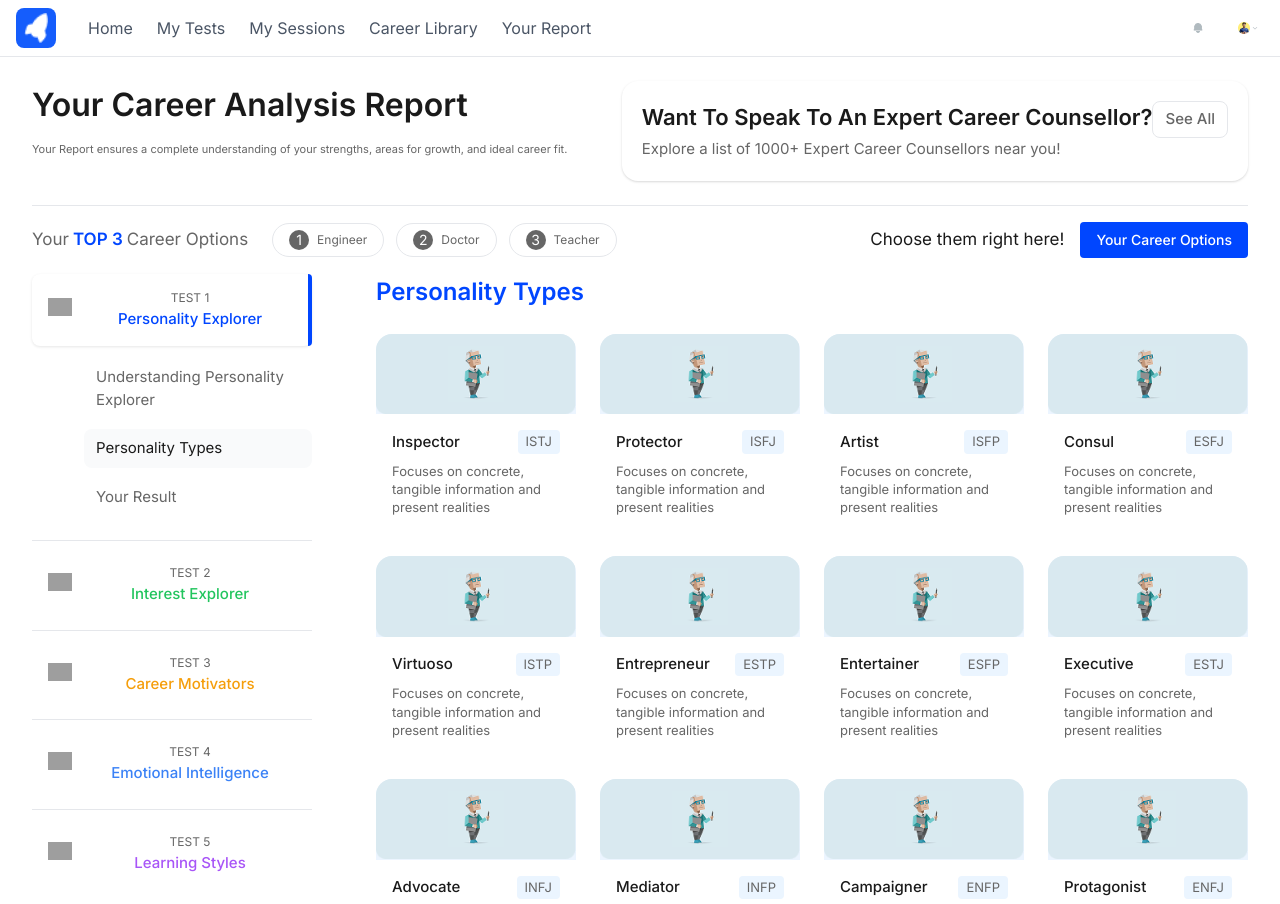
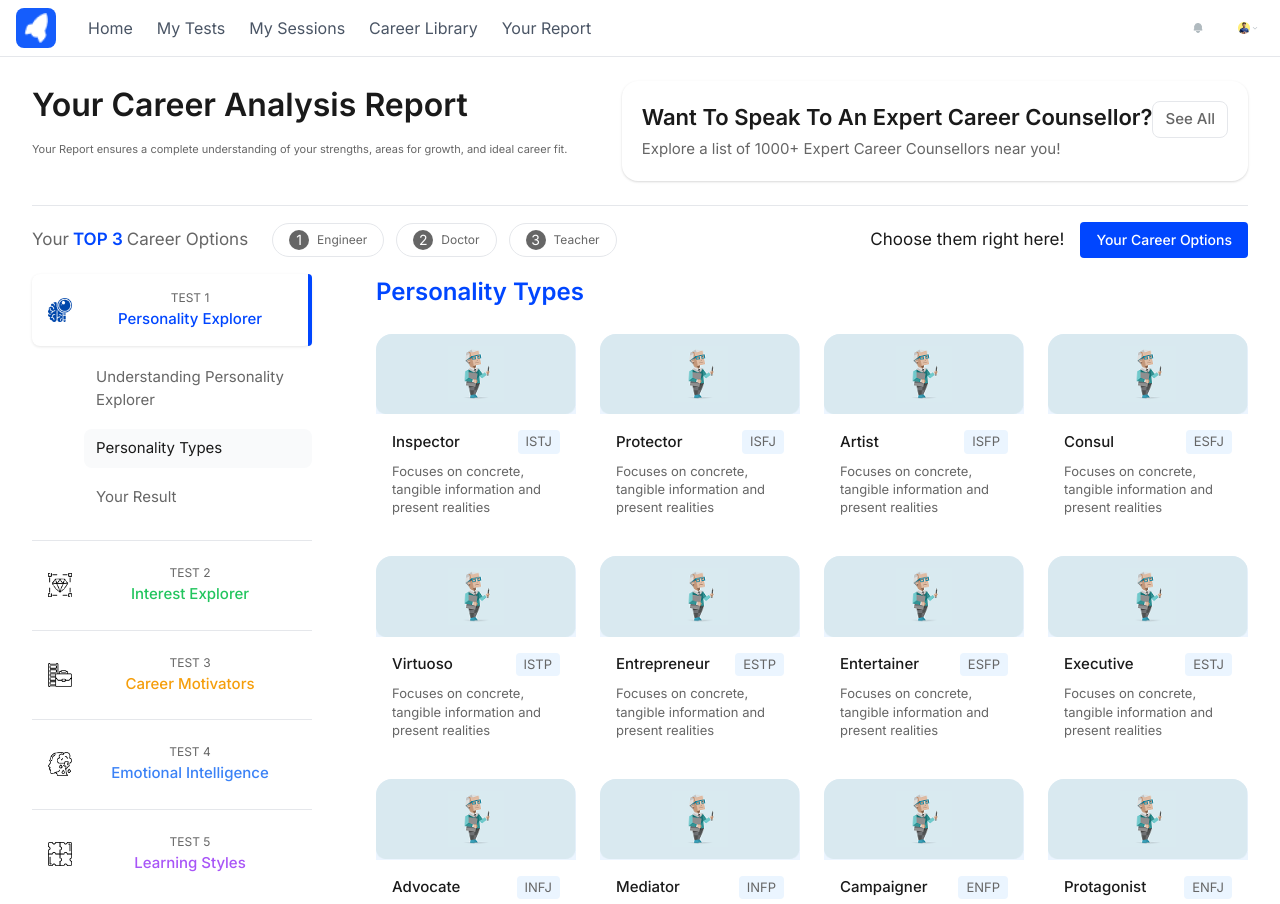
Before and after one commit to niharikabulani110/infigon, a Next.js app: page /personality-types in a window 1280 px wide. Shown: the top 904 px of the page. Built offline with nearby package versions, Linux system fonts and the light colour scheme; grey boxes are pictures that could not be loaded.

Commit message:
fixed lint errors

```diff
--- a/src/components/SideNavigation.tsx
+++ b/src/components/SideNavigation.tsx
@@ -105,7 +105,7 @@ export const SideNavigation = ({ expandedSection, toggleSection }: SideNavigatio
             <div className="relative p-4 w-full bg-white rounded-lg shadow-[0px_1px_3px_rgba(0,0,0,0.1)] cursor-pointer hover:bg-gray-50 transition-colors">
               <div className="flex items-center gap-3">
                 <div className="w-6 h-6 flex-shrink-0">
-                  <Image src="/icons/brain.png" alt="Personality" width={24} height={24} />
+                  <Image src="/brain-icon.png" alt="Personality" width={24} height={24} />
                 </div>
                 <div className="flex-1">
                   <div className="text-xs text-[#666666] mb-0.5">TEST 1</div>
@@ -141,7 +141,7 @@ export const SideNavigation = ({ expandedSection, toggleSection }: SideNavigatio
             <div className="p-4 w-full bg-white rounded-lg cursor-pointer hover:bg-gray-50 transition-colors">
               <div className="flex items-center gap-3">
                 <div className="w-6 h-6 flex-shrink-0">
-                  <Image src="/icons/interest.png" alt="Interest" width={24} height={24} />
+                  <Image src="/interest-icon.png" alt="Interest" width={24} height={24} />
                 </div>
                 <div className="flex-1">
                   <div className="text-xs text-[#666666] mb-0.5">TEST 2</div>
@@ -179,7 +179,7 @@ export const SideNavigation = ({ expandedSection, toggleSection }: SideNavigatio
             <div className="p-4 w-full bg-white rounded-lg cursor-pointer hover:bg-gray-50 transition-colors">
               <div className="flex items-center gap-3">
                 <div className="w-6 h-6 flex-shrink-0">
-                  <Image src="/icons/career-icon.png" alt="Career" width={24} height={24} />
+                  <Image src="/career-icon.png" alt="Career" width={24} height={24} />
                 </div>
                 <div className="flex-1">
                   <div className="text-xs text-[#666666] mb-0.5">TEST 3</div>
@@ -217,7 +217,7 @@ export const SideNavigation = ({ expandedSection, toggleSection }: SideNavigatio
             <div className="p-4 w-full bg-white rounded-lg cursor-pointer hover:bg-gray-50 transition-colors">
               <div className="flex items-center gap-3">
                 <div className="w-6 h-6 flex-shrink-0">
-                  <Image src="/icons/emotional-icon.png" alt="Emotional" width={24} height={24} />
+                  <Image src="/emotional-icon.png" alt="Emotional" width={24} height={24} />
                 </div>
                 <div className="flex-1">
                   <div className="text-xs text-[#666666] mb-0.5">TEST 4</div>
@@ -255,7 +255,7 @@ export const SideNavigation = ({ expandedSection, toggleSection }: SideNavigatio
             <div className="p-4 w-full bg-white rounded-lg cursor-pointer hover:bg-gray-50 transition-colors">
               <div className="flex items-center gap-3">
                 <div className="w-6 h-6 flex-shrink-0">
-                  <Image src="/icons/learning-icon.png" alt="Learning" width={24} height={24} />
+                  <Image src="/learning-icon.png" alt="Learning" width={24} height={24} />
                 </div>
                 <div className="flex-1">
                   <div className="text-xs text-[#666666] mb-0.5">TEST 5</div>
```
